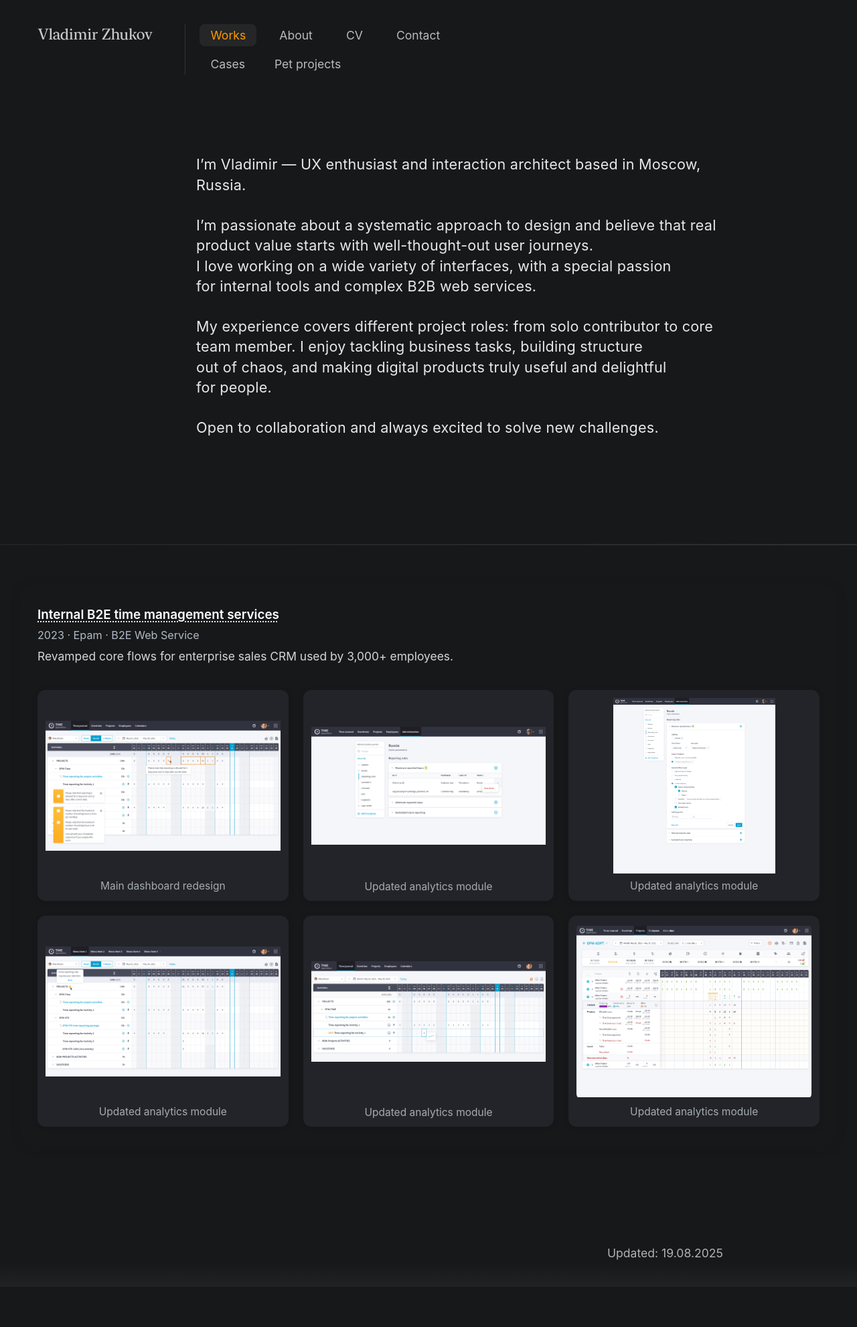
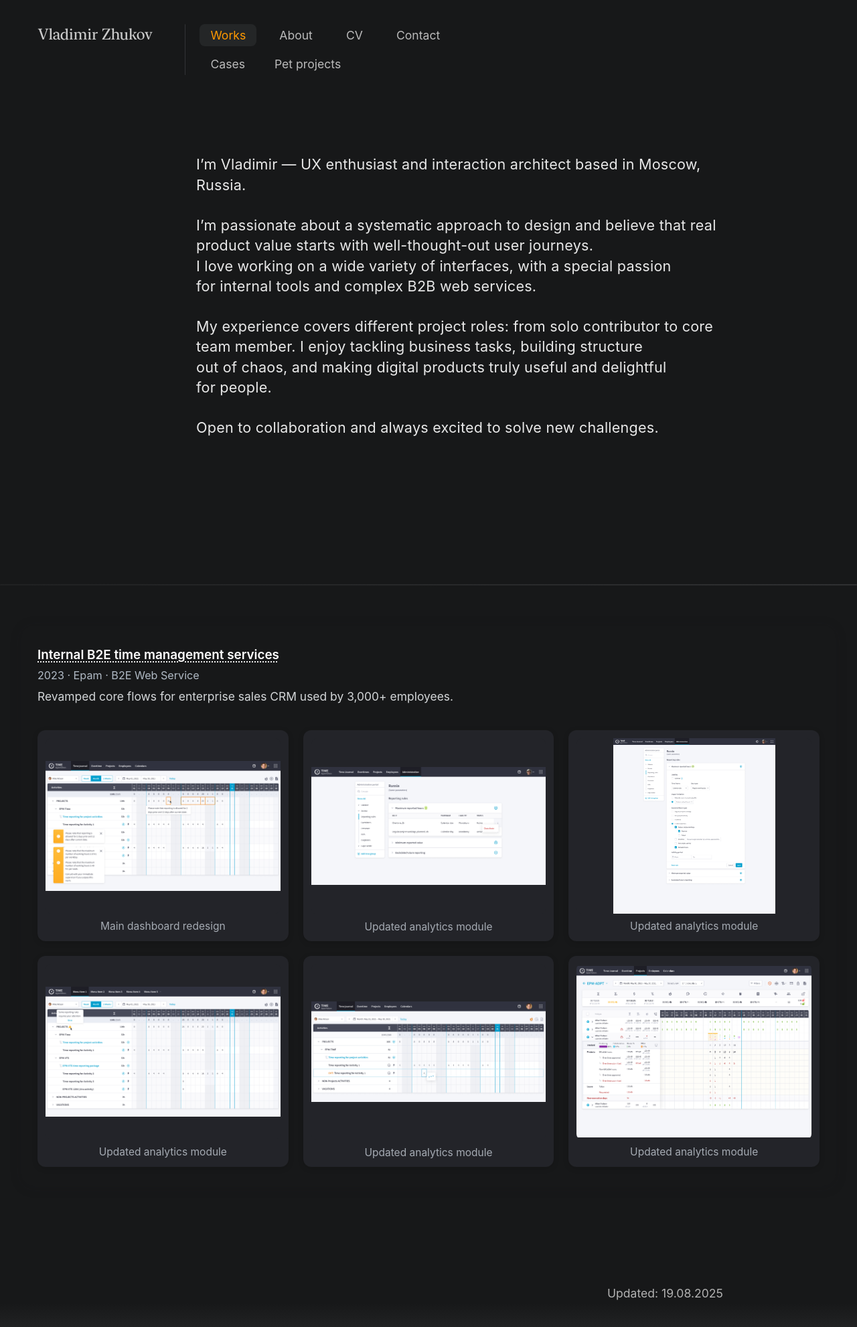
Before and after one commit to uxiscool/experience, a Jekyll site: the page built from index.md, in a window 1280 px wide. Shown: the whole page at 67% size. Built offline with Jekyll 4.4.1, drawn with Linux system fonts in a browser that asks for light colours; before the commit the page ends 1921 px from its top, so only the background shows below that.

Commit message:
Add files via upload

```diff
--- a/index.md
+++ b/index.md
@@ -13,10 +13,10 @@ title: Works
     </p>
   </div>
 </div>
-  <!-- Градиентный разделитель -->
-  <div class="intro-divider"></div>
 <!-- Главные кейсы -->
 <div class="featured-cases">
+<!-- Градиентный разделитель -->
+  <div class="intro-divider"></div>
   {% assign featured = site.cases | where: "featured", true %}
   {% for case in featured %}
     <div class="case-block">
```
